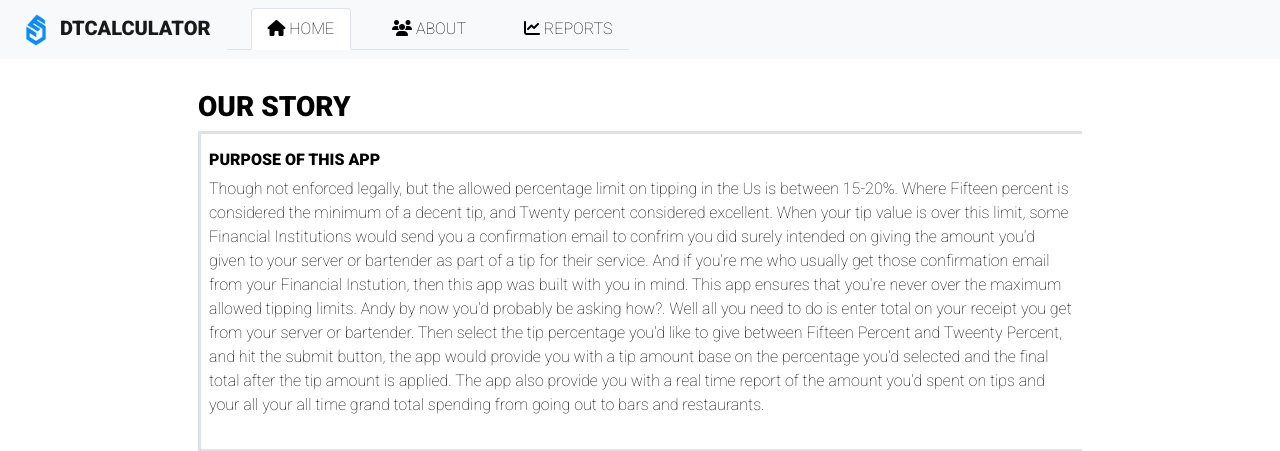
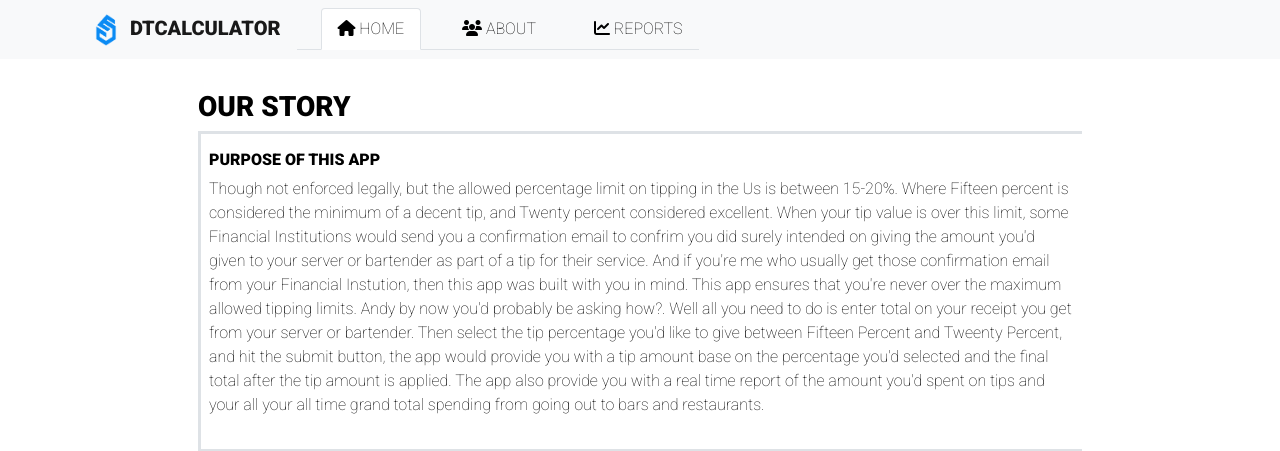
Before and after one commit to DinoSahr/dtcalculator-live, a Django app: page /about/ in a window 1280 px wide. Shown: the top 451 px of the page. Run offline with Django 4.2, Linux system fonts and the light colour scheme; some libraries are stand-ins or nearby versions.

Commit message:
Version 1.0.1

```diff
--- a/DTCalculator/templates/base.html
+++ b/DTCalculator/templates/base.html
@@ -27,7 +27,7 @@
   <body id="bg">
       <header class="primaryNav">
         <nav class="navbar navbar-expand-lg navbar-light bg-light fixed-top">
-            <div class="container-fluid">
+            <div class="container">
                 <a class="navbar-brand" href="{% url 'DTCalculator:home' %}"><img src="{% static 'images/DTC-Official-Logo.png' %}" alt="App-Logo"><span class="app-name">DTCalculator</span></a>
               <!--<div class="logo-design"></div>-->
               <button class="navbar-toggler" type="button" data-bs-toggle="collapse" data-bs-target="#navbarSupportedContent" aria-controls="navbarSupportedContent" aria-expanded="false" aria-label="Toggle navigation">
```
